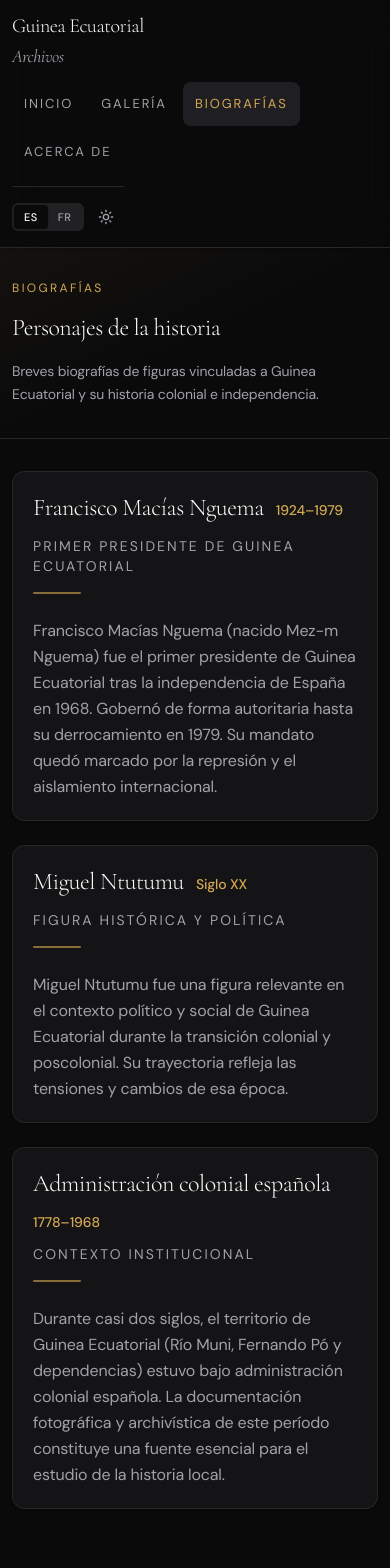
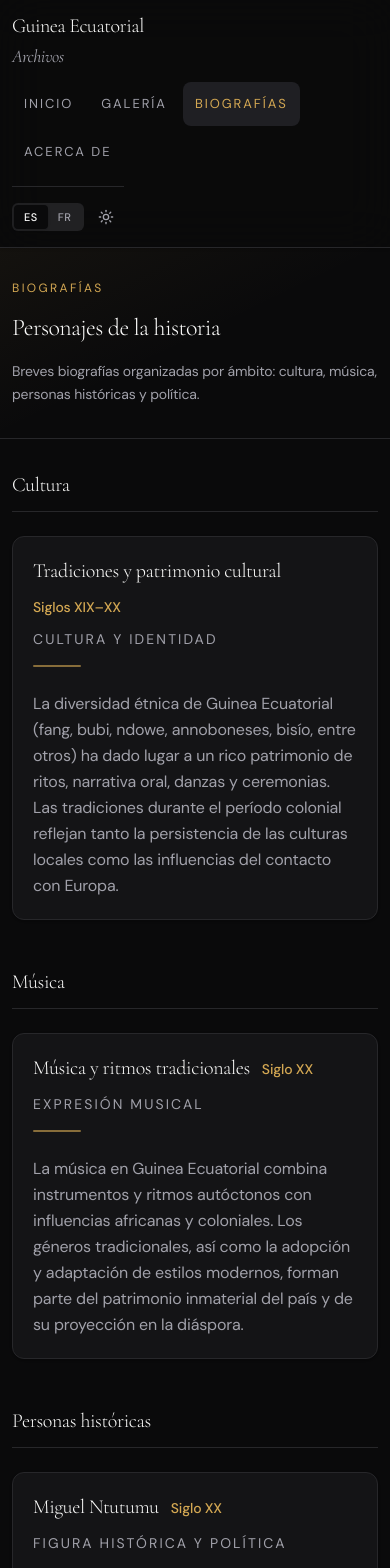
Before and after one commit to Carlos-tech-eg/equatorial-guinea-archive, a Next.js app: page /biografias in a window 390 px wide. Shown: the top 1568 px of the page. Built offline with nearby package versions, Linux system fonts and the light colour scheme.

Commit message:
describe brevemente lo que cambiaste

```diff
--- a/src/app/components/biografias.tsx
+++ b/src/app/components/biografias.tsx
@@ -2,7 +2,12 @@
 
 import { useLocale } from '@/app/providers';
 
-const PERSON_IDS = ['macias', 'ntutumu', 'colonial'] as const;
+const CATEGORIES = [
+  { key: 'cultura' as const, personIds: ['tradiciones'] },
+  { key: 'musica' as const, personIds: ['makossa'] },
+  { key: 'personasHistoricas' as const, personIds: ['ntutumu', 'colonial'] },
+  { key: 'politica' as const, personIds: ['macias'] },
+] as const;
 
 export function Biografias() {
   const { t } = useLocale();
@@ -25,16 +30,22 @@ export function Biografias() {
       </header>
 
       <div className="container mx-auto px-3 sm:px-6 lg:px-10 py-8 sm:py-16 lg:py-24 max-w-[100vw]">
-        <div className="grid gap-6 sm:gap-8 lg:gap-12 max-w-4xl w-full min-w-0">
-          {PERSON_IDS.map((id) => (
+        <div className="space-y-12 sm:space-y-16 lg:space-y-20 max-w-4xl w-full min-w-0">
+          {CATEGORIES.map(({ key, personIds }) => (
+            <section key={key} className="w-full min-w-0">
+              <h3 className="font-serif text-xl sm:text-2xl md:text-3xl font-light text-foreground mb-6 sm:mb-8 pb-3 border-b border-border text-accent-gold">
+                {t(`biografias.categories.${key}`)}
+              </h3>
+              <div className="grid gap-6 sm:gap-8 lg:gap-10">
+                {personIds.map((id) => (
                   <article
                     key={id}
                     className="rounded-xl sm:rounded-2xl border border-border bg-card p-5 sm:p-8 md:p-10 shadow-sm hover:shadow-md hover:border-accent-gold/20 transition-all duration-300 w-full min-w-0"
                   >
                     <div className="flex flex-wrap items-baseline gap-3 mb-3">
-                <h3 className="font-serif text-2xl sm:text-3xl font-light text-foreground">
+                      <h4 className="font-serif text-xl sm:text-2xl font-light text-foreground">
                         {t(`biografias.persons.${id}.name`)}
-                </h3>
+                      </h4>
                       <span className="text-sm text-accent-gold font-medium">
                         {t(`biografias.persons.${id}.dates`)}
                       </span>
@@ -49,6 +60,9 @@ export function Biografias() {
                   </article>
                 ))}
               </div>
+            </section>
+          ))}
+        </div>
       </div>
     </div>
   );
--- a/src/i18n/locales/es.json
+++ b/src/i18n/locales/es.json
@@ -66,8 +66,14 @@
   "biografias": {
     "label": "Biografías",
     "title": "Personajes de la historia",
-    "subtitle": "Breves biografías de figuras vinculadas a Guinea Ecuatorial y su historia colonial e independencia.",
+    "subtitle": "Breves biografías organizadas por ámbito: cultura, música, personas históricas y política.",
     "readMore": "Leer más",
+    "categories": {
+      "cultura": "Cultura",
+      "musica": "Música",
+      "personasHistoricas": "Personas históricas",
+      "politica": "Política"
+    },
     "persons": {
       "macias": {
         "name": "Francisco Macías Nguema",
@@ -86,6 +92,18 @@
         "dates": "1778–1968",
         "role": "Contexto institucional",
         "bio": "Durante casi dos siglos, el territorio de Guinea Ecuatorial (Río Muni, Fernando Pó y dependencias) estuvo bajo administración colonial española. La documentación fotográfica y archivística de este período constituye una fuente esencial para el estudio de la historia local."
+      },
+      "tradiciones": {
+        "name": "Tradiciones y patrimonio cultural",
+        "dates": "Siglos XIX–XX",
+        "role": "Cultura y identidad",
+        "bio": "La diversidad étnica de Guinea Ecuatorial (fang, bubi, ndowe, annoboneses, bisío, entre otros) ha dado lugar a un rico patrimonio de ritos, narrativa oral, danzas y ceremonias. Las tradiciones durante el período colonial reflejan tanto la persistencia de las culturas locales como las influencias del contacto con Europa."
+      },
+      "makossa": {
+        "name": "Música y ritmos tradicionales",
+        "dates": "Siglo XX",
+        "role": "Expresión musical",
+        "bio": "La música en Guinea Ecuatorial combina instrumentos y ritmos autóctonos con influencias africanas y coloniales. Los géneros tradicionales, así como la adopción y adaptación de estilos modernos, forman parte del patrimonio inmaterial del país y de su proyección en la diáspora."
       }
     }
   }
--- a/src/i18n/locales/fr.json
+++ b/src/i18n/locales/fr.json
@@ -66,8 +66,14 @@
   "biografias": {
     "label": "Biographies",
     "title": "Figures de l'histoire",
-    "subtitle": "Courtes biographies de personnalités liées à la Guinée équatoriale et à son histoire coloniale et post-indépendance.",
+    "subtitle": "Courtes biographies organisées par domaine : culture, musique, personnalités historiques et politique.",
     "readMore": "Lire la suite",
+    "categories": {
+      "cultura": "Culture",
+      "musica": "Musique",
+      "personasHistoricas": "Personnalités historiques",
+      "politica": "Politique"
+    },
     "persons": {
       "macias": {
         "name": "Francisco Macías Nguema",
@@ -86,6 +92,18 @@
         "dates": "1778–1968",
         "role": "Contexte institutionnel",
         "bio": "Pendant près de deux siècles, le territoire de la Guinée équatoriale (Río Muni, Fernando Pó et dépendances) fut sous administration coloniale espagnole. La documentation photographique et archivistique de cette période constitue une source essentielle pour l'étude de l'histoire locale."
+      },
+      "tradiciones": {
+        "name": "Traditions et patrimoine culturel",
+        "dates": "XIXe–XXe siècle",
+        "role": "Culture et identité",
+        "bio": "La diversité ethnique de la Guinée équatoriale (fang, bubi, ndowe, annobonais, bisío, entre autres) a donné naissance à un riche patrimoine de rites, récits oraux, danses et cérémonies. Les traditions pendant la période coloniale reflètent tant la persistance des cultures locales que les influences du contact avec l'Europe."
+      },
+      "makossa": {
+        "name": "Musique et rythmes traditionnels",
+        "dates": "XXe siècle",
+        "role": "Expression musicale",
+        "bio": "La musique en Guinée équatoriale combine instruments et rythmes autochtones avec des influences africaines et coloniales. Les genres traditionnels, ainsi que l'adoption et l'adaptation de styles modernes, font partie du patrimoine immatériel du pays et de sa projection dans la diaspora."
       }
     }
   }
```
Lines whose indentation alone changed are shown as unchanged.
